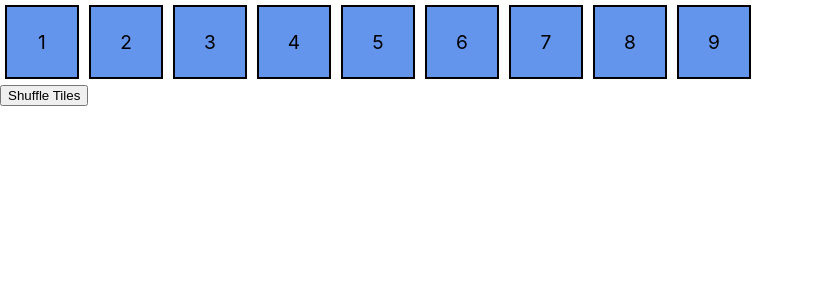
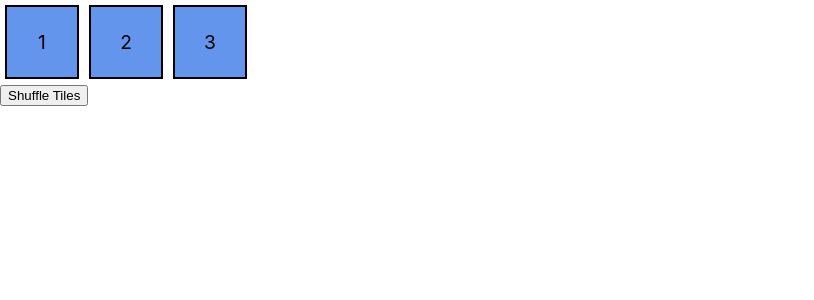
Before and after one commit to mblatchford/Unblramscle, a React (Create React App) app: page / in a window 1280 px wide. Shown: the top 300 px of the page, without its empty margins (0-814 px from the left). Built offline with nearby package versions, Linux system fonts and the light colour scheme.

Commit message:
Added compare logic to check the array has been returned to intial state

```diff
--- a/src/GameBoard.js
+++ b/src/GameBoard.js
@@ -9,12 +9,12 @@ class GameBoard extends Component {
       shuffled: [{'value':1,id:uuid()},
               {'value':2,id:uuid()},
               {'value':3,id:uuid()},
-              {'value':4,id:uuid()},
-              {'value':5,id:uuid()},
-              {'value':6,id:uuid()},
-              {'value':7,id:uuid()},
-              {'value':8,id:uuid()},
-              {'value':9,id:uuid()},
+              // {'value':4,id:uuid()},
+              // {'value':5,id:uuid()},
+              // {'value':6,id:uuid()},
+              // {'value':7,id:uuid()},
+              // {'value':8,id:uuid()},
+              // {'value':9,id:uuid()},
             ],
       ordered: [],
       clicked: [],
@@ -69,10 +69,37 @@ class GameBoard extends Component {
 
         this.setState({
           shuffled: newArray
-        })
+        }, () =>  this._ifHasWon() )
+
+
 
       } //else do nothing if same button is clicked (effective reset)
   }
+
+
+  _ifHasWon = () => {
+    // map each to compare arrays of id's
+    const masterIndex = this.state.ordered.map(object => {
+      return object.id;
+    });
+    const comparison = this.state.shuffled.map(object => {
+      return object.id;
+    });
+
+      // game keeps going
+    let i = 0;
+    let equal = true;
+    debugger;
+     while( equal === true && i < masterIndex.length){
+       if (comparison[i] === masterIndex[i]){
+        i++;
+      }else{
+        equal = false;
+      }
+    }
+    if(equal) return console.log('winner');
+  }
+
 
   _randomizeTiles = () => {
     const shuffledTiles = [...this.state.shuffled];
```
